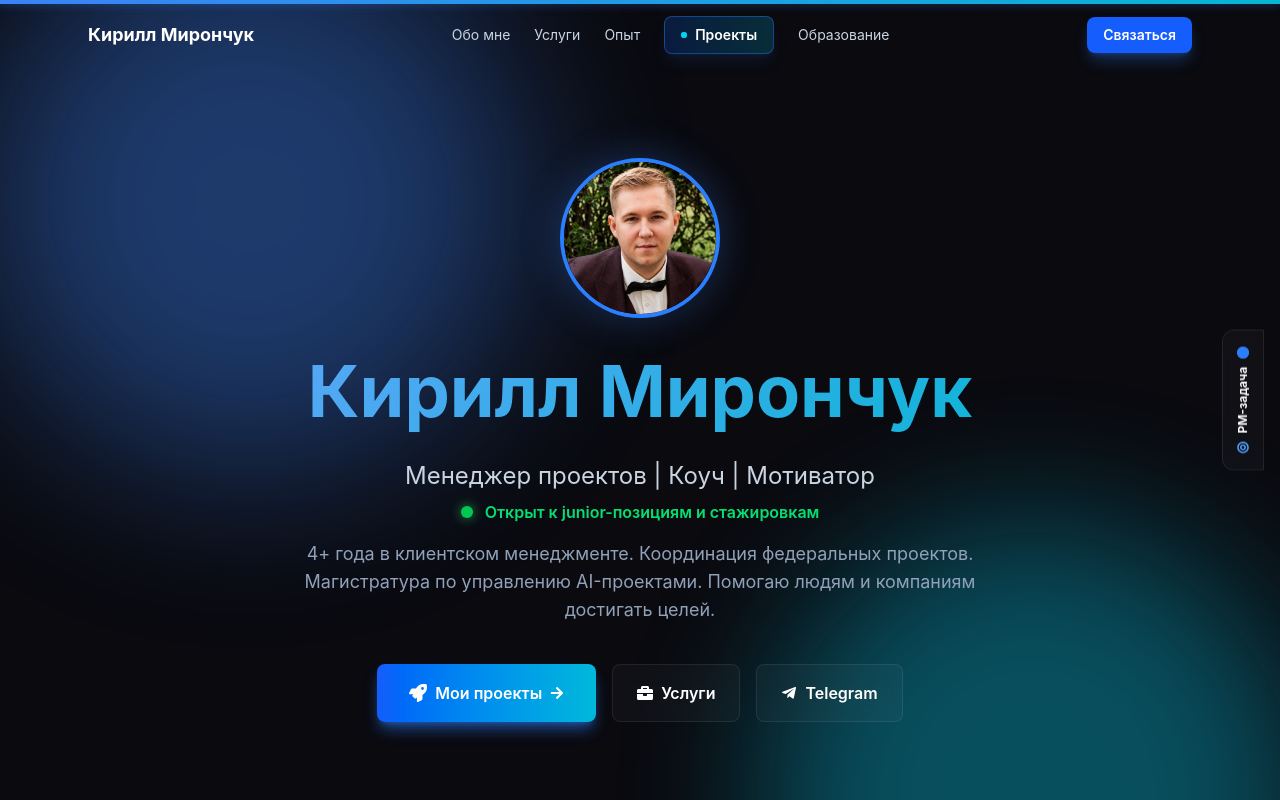
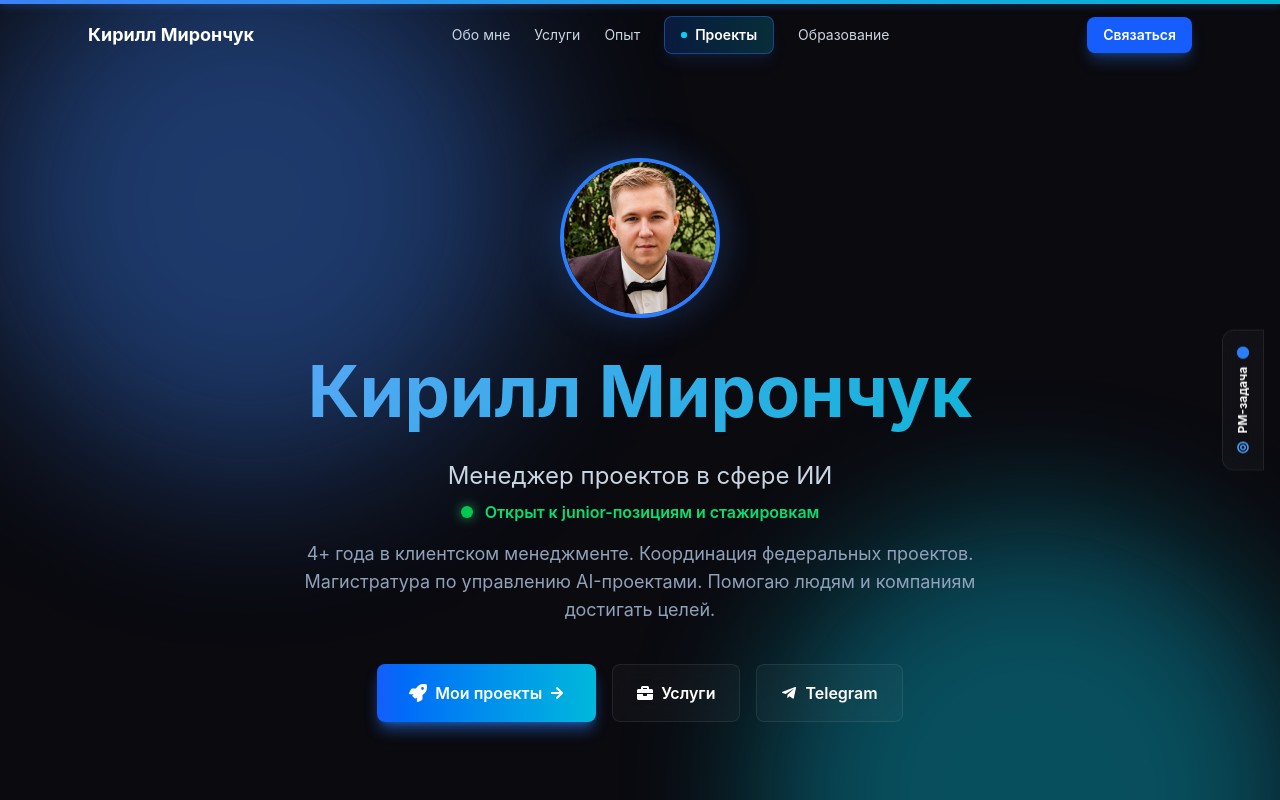
Before and after one commit to kirillicetea/kirill-portfolio, a Next.js app: page / in a window 1280 px wide. Shown: the top 800 px of the page. Built offline with nearby package versions, Linux system fonts and the light colour scheme.

Commit message:
fix: убраны коучинг/мотивация, курсор для select

```diff
--- a/src/app/globals.css
+++ b/src/app/globals.css
@@ -130,9 +130,26 @@ html {
 
 /* Custom cursor — скрываем системный на десктопе */
 /* Custom cursor — скрываем системный только на портфолио */
+/* Custom cursor — скрываем системный, кроме интерактивных элементов */
 @media (min-width: 768px) {
   body:not(.app-mode) * {
     cursor: none !important;
+  }
+
+  /* Возвращаем системный курсор для select и option */
+  body:not(.app-mode) select,
+  body:not(.app-mode) select *,
+  body:not(.app-mode) option,
+  body:not(.app-mode) option * {
+    cursor: pointer !important;
+  }
+
+  /* Возвращаем текстовый курсор для полей ввода */
+  body:not(.app-mode) input,
+  body:not(.app-mode) input[type="text"],
+  body:not(.app-mode) input[type="email"],
+  body:not(.app-mode) textarea {
+    cursor: text !important;
   }
 }
 
--- a/src/app/layout.js
+++ b/src/app/layout.js
@@ -4,7 +4,7 @@ import ScrollProgress from "./ScrollProgress";
 
 export const metadata = {
   metadataBase: new URL("https://kirillmironchuk.ru"),
-  title: "Кирилл Мирончук — Проектный менеджер | Коуч | Мотиватор",
+  title: "Кирилл Мирончук — Менеджер проектов в сфере ИИ",
   description:
     "4+ года в клиентском менеджменте. Координация федеральных проектов. Магистратура по управлению AI-проектами.",
   icons: {
@@ -16,7 +16,7 @@ export const metadata = {
   },
   manifest: "/site.webmanifest",
   openGraph: {
-    title: "Кирилл Мирончук — Проектный менеджер | Коуч | Мотиватор",
+    title: "Кирилл Мирончук — Менеджер проектов в сфере ИИ",
     description:
       "4+ года в клиентском менеджменте. Координация федеральных проектов. Магистратура по управлению AI-проектами.",
     url: "https://kirillmironchuk.ru",
@@ -34,7 +34,7 @@ export const metadata = {
   },
   twitter: {
     card: "summary_large_image",
-    title: "Кирилл Мирончук — Проектный менеджер | Коуч | Мотиватор",
+    title: "Кирилл Мирончук — Менеджер проектов в сфере ИИ",
     description:
       "4+ года в клиентском менеджменте. Координация федеральных проектов. Магистратура по управлению AI-проектами.",
     images: ["/opengraph-image"],
--- a/src/app/opengraph-image.js
+++ b/src/app/opengraph-image.js
@@ -61,7 +61,7 @@ export default async function Image() {
             textAlign: "center",
           }}
         >
-          Менеджер проектов | Коуч | Мотиватор
+          Менеджер проектов в сфере ИИ
         </div>
 
         {/* URL */}
--- a/src/app/page.js
+++ b/src/app/page.js
@@ -110,7 +110,7 @@ export default function Home() {
           {/* Подзаголовок */}
           <FadeIn delay={0.4}>
   <p className="text-xl md:text-2xl text-slate-300 mb-2">
-    Менеджер проектов | Коуч | Мотиватор
+    Менеджер проектов в сфере ИИ
   </p>
 </FadeIn>
 
@@ -599,42 +599,6 @@ export default function Home() {
                   </p>
                   <a href="#contact" className="inline-flex items-center gap-2 text-blue-400 hover:text-blue-300 font-semibold transition-colors group-hover:gap-3">
                     Обсудить задачи <span>→</span>
-                  </a>
-                </div>
-              </div>
-            </FadeIn>
-
-            {/* Коучинг */}
-            <FadeIn delay={0.4}>
-              <div className="glass rounded-2xl p-6 hover:border-blue-500 transition-all relative overflow-hidden group h-full">
-                <div className="relative">
-                  <div className="text-4xl mb-3 text-blue-400">
-                    <FaBullseye />
-                  </div>
-                  <h3 className="text-xl font-bold mb-2 text-white">Коучинг и наставничество</h3>
-                  <p className="text-slate-400 text-sm leading-relaxed mb-3">
-                    Помогаю начинающим специалистам: цели, навыки, разбор кейсов, план роста.
-                  </p>
-                  <a href="#contact" className="text-blue-400 hover:text-blue-300 text-sm font-semibold">
-                    Записаться →
-                  </a>
-                </div>
-              </div>
-            </FadeIn>
-
-            {/* Мотивация */}
-            <FadeIn delay={0.5}>
-              <div className="glass rounded-2xl p-6 hover:border-blue-500 transition-all relative overflow-hidden group h-full">
-                <div className="relative">
-                  <div className="text-4xl mb-3 text-blue-400">
-                    <FaMicrophone />
-                  </div>
-                  <h3 className="text-xl font-bold mb-2 text-white">Мотивация и выступления</h3>
-                  <p className="text-slate-400 text-sm leading-relaxed mb-3">
-                    Лекции, мастер-классы. Делюсь опытом: карьера, IT-переход, смена профессии.
-                  </p>
-                  <a href="#contact" className="text-blue-400 hover:text-blue-300 text-sm font-semibold">
-                    Пригласить →
                   </a>
                 </div>
               </div>
@@ -1599,10 +1563,9 @@ export default function Home() {
                       className="w-full px-4 py-3 bg-slate-900/50 border border-white/10 rounded-lg text-white focus:border-blue-500 focus:outline-none transition-colors"
                     >
                       <option>Проектное управление</option>
-                      <option>Коучинг и наставничество</option>
-                      <option>Мотивация и выступления</option>
                       <option>Клиентский сервис</option>
                       <option>Менторство в IT-переходе</option>
+                      <option>Поддержка проектов</option>
                       <option>Другое</option>
                     </select>
                   </div>
@@ -1656,7 +1619,7 @@ export default function Home() {
                 Кирилл Мирончук
               </h3>
               <p className="text-sm text-slate-400 mb-4">
-                Проектный менеджер | Коуч | Мотиватор
+                Менеджер проектов в сфере ИИ
               </p>
               <p className="text-xs text-slate-500">
                 Помогаю людям и компаниям достигать целей
```
Also changed, not shown: 1 other file (tests, documents, lock files or other folders).
